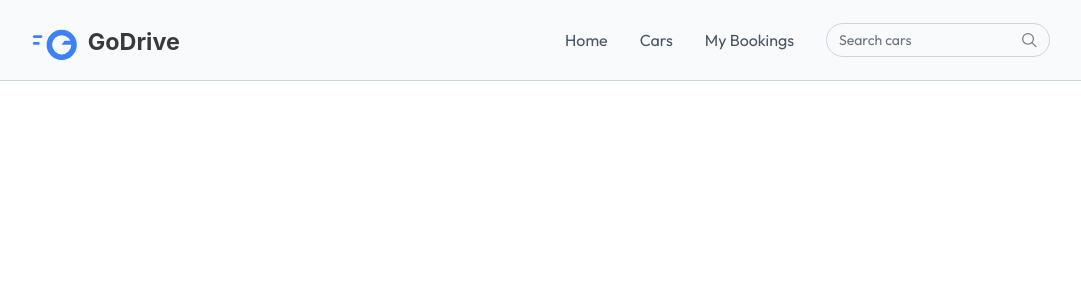
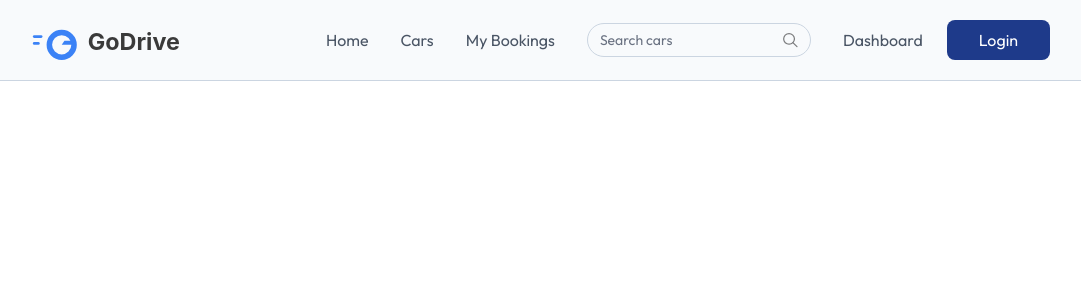
Before and after one commit to athmika2904/CarRental-Website, a React (Vite) app in the folder clientpage/: page / in a window 1280 px wide. Shown: the top 300 px of the page, without its empty margins (102-1183 px from the left). Built offline with nearby package versions, Linux system fonts and the light colour scheme.

Commit message:
few features added in navigation bar

```diff
--- a/clientpage/src/components/Navbar.jsx
+++ b/clientpage/src/components/Navbar.jsx
@@ -1,9 +1,10 @@
 import { assets ,menuLinks} from "../assets/assets";
 import React, { useState } from "react";
-import {Link, useLocation} from 'react-router-dom';
-function Navbar(){
+import {Link, useLocation, useNavigate} from 'react-router-dom';
+function Navbar({setShowLogin}){
     const loc=useLocation();
     const [open,setOpen]=useState(false);
+    const navigate=useNavigate();
     return(
         <div className={`flex items-center justify-between px-6 md:px-16 lg:px-24
         xl:px-32 py-4 text-gray-600 border-b border-borderColor relative transition-all ${loc.pathname==="/" && "bg-light"}`}>
@@ -17,7 +18,13 @@
                     <input type="text" className="py-1.5 w-full bg-transparent outline-none placeholder-gray-500" placeholder="Search cars" />
                     <img src={assets.search_icon} alt="search" />
                 </div>
+                <div className="flex max-sm:flex-col items-start sm:items-center gap-6">
+                    <button onClick={()=>navigate('/owner')} className="cursor-pointer">Dashboard</button>
+                    <button onClick={()=>setShowLogin(true)} className="cursor-pointer px-8 py-2 bg-primary hover:bg-primary-dull transition-all text-white rounded-lg">Login</button>
+                </div>
             </div>
+            <button className="sm:hidden cursor-pointer" aria-label="Menu" onClick={()=>setOpen(!open)}>
+                <img src={open?assets.close_icon:assets.menu_icon} alt="menu" /></button>
         </div>
     )
 }
```
